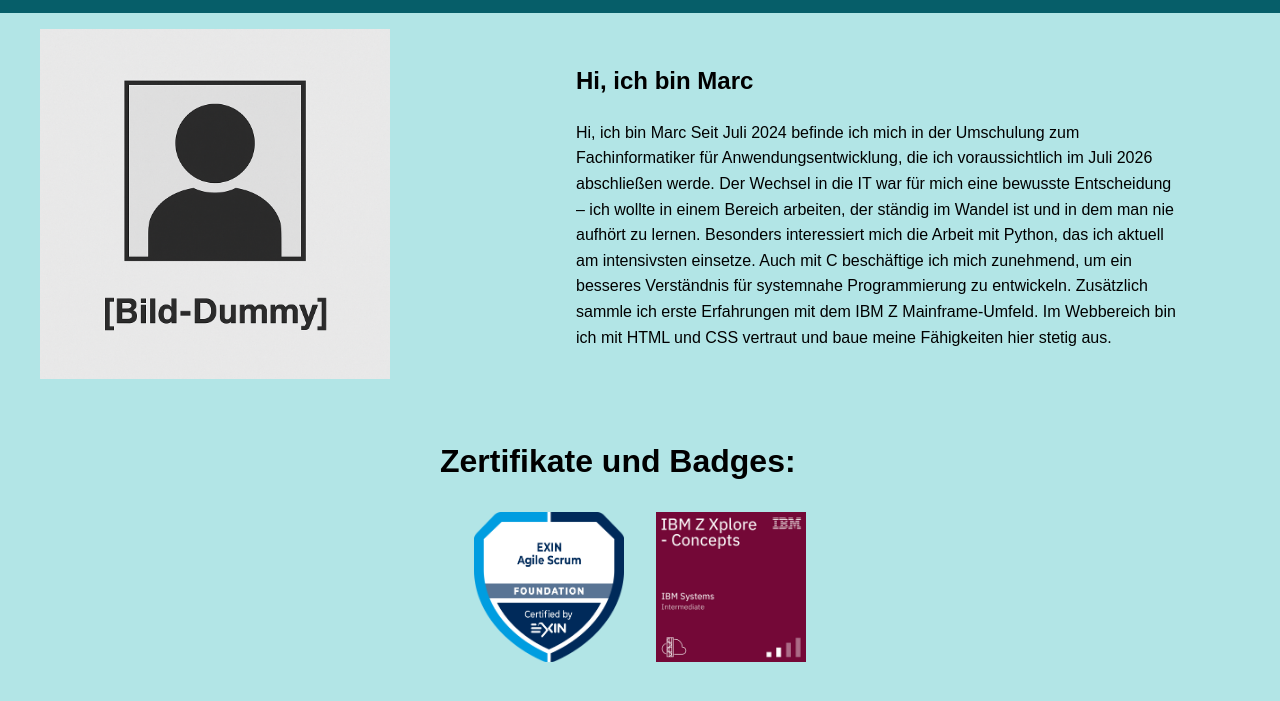
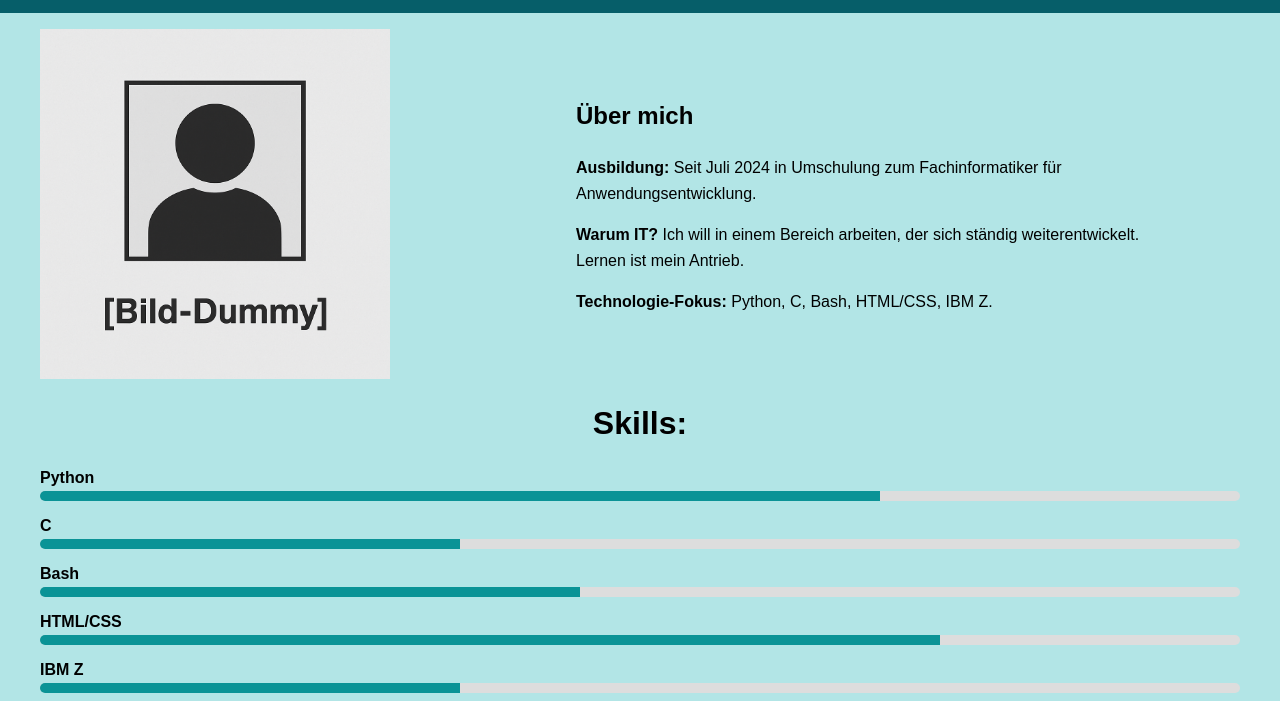
Before and after one commit to MarcCark/GitHub-Homepage, a plain HTML site: page index.html in a window 1280 px wide. Shown: the part 99-800 px from the top of the page. Drawn offline with Linux system fonts and the light colour scheme.

Commit message:
Skill Leiste hinzugefügt
Skill Leiste hinzugefügt und formatiert

```diff
--- a/css.css
+++ b/css.css
@@ -281,3 +281,57 @@ a[href^="mailto:"]:hover {
     font-size: large;
     line-height: 2;
 }
+
+/* Skill Leiste ########################################################################### */
+
+.skills-heading {
+    font-size:xx-large;
+    text-align: center;
+}
+
+.skill-item {
+  margin-bottom: 1rem;
+  cursor: pointer;
+}
+
+.skill-title {
+  font-weight: bold;
+  margin-bottom: 0.25rem;
+}
+
+.skill-bar {
+  background-color: #ddd;
+  height: 10px;
+  border-radius: 5px;
+  overflow: hidden;
+}
+
+.skill-level {
+  background-color: #0a9396;
+  height: 100%;
+  width: var(--target-width, 0%);
+  transition: width 1s ease-out;
+}
+
+.skills-details {
+  margin-top: 1rem;
+  opacity: 0;
+  transition: opacity 0.3s ease-in-out;
+}
+
+.skill-item.active .skill-desc {
+  font-style: italic;
+  color: #333;
+}
+
+.skill-desc {
+  max-height: 0;
+  overflow: hidden;
+  transition: max-height 0.3s ease;
+}
+
+.skill-item.active .skill-desc {
+  max-height: 200px; /* Passe den Wert ggf. an */
+  font-style: italic;
+  color: #333;
+}
--- a/index.html
+++ b/index.html
@@ -31,10 +31,23 @@
             <section class="hero">
                 <div class="hero-image"><img src="./pictures/dummypicture.png" alt="a picture of myself"></div>
                 <div class="hero-text">
-                    <h2>Hi, ich bin Marc</h2>
-                    <p>Hi, ich bin Marc
-Seit Juli 2024 befinde ich mich in der Umschulung zum Fachinformatiker für Anwendungsentwicklung, die ich voraussichtlich im Juli 2026 abschließen werde. Der Wechsel in die IT war für mich eine bewusste Entscheidung – ich wollte in einem Bereich arbeiten, der ständig im Wandel ist und in dem man nie aufhört zu lernen.
-Besonders interessiert mich die Arbeit mit Python, das ich aktuell am intensivsten einsetze. Auch mit C beschäftige ich mich zunehmend, um ein besseres Verständnis für systemnahe Programmierung zu entwickeln. Zusätzlich sammle ich erste Erfahrungen mit dem IBM Z Mainframe-Umfeld. Im Webbereich bin ich mit HTML und CSS vertraut und baue meine Fähigkeiten hier stetig aus.</p>
+                    <section class="about-me">
+                        <h2>Über mich</h2>
+                        <p><strong>Ausbildung:</strong> Seit Juli 2024 in Umschulung zum Fachinformatiker für Anwendungsentwicklung.</p>
+                        <p><strong>Warum IT?</strong> Ich will in einem Bereich arbeiten, der sich ständig weiterentwickelt. Lernen ist mein Antrieb.</p>
+                        <p><strong>Technologie-Fokus:</strong> Python, C, Bash, HTML/CSS, IBM Z.</p>
+                    </section>
+                </div>
+            </section>
+        </div>
+
+        <div class="container">
+            <section class="skills">
+                <h2 class="skills-heading">Skills:</h2>
+                <div class="skills-chart">
+                    <div class="skills-list">
+                    <!-- Skills werden per JavaScript generiert -->
+                    </div>
                 </div>
             </section>
         </div>
@@ -50,6 +63,12 @@ Besonders interessiert mich die Arbeit mit Python, das ich aktuell am intensivst
                 </div>
             </div>
         </div>
+
+
+
+
+
+
     </main>
 
     <footer>
@@ -59,5 +78,7 @@ Besonders interessiert mich die Arbeit mit Python, das ich aktuell am intensivst
         </div>
     </footer>
 
+
+    <script src="js.js"></script>
 </body>
 </html>
--- /dev/null
+++ b/js.js
@@ -0,0 +1,129 @@
+
+document.querySelectorAll('.dropdown-toggle').forEach(btn => {
+    btn.addEventListener('click', () => {
+    const dropdown = btn.parentElement;
+    dropdown.classList.toggle('show');
+    });
+});
+
+// Optional: Dropdown schließt, wenn man woanders klickt
+window.addEventListener('click', function(e) {
+    document.querySelectorAll('.dropdown').forEach(dropdown => {
+    if (!dropdown.contains(e.target)) {
+        dropdown.classList.remove('show');
+    }
+    });
+});
+
+
+// Skill Leiste
+
+const skills = [
+        {
+            name: "Python",
+            level: 70,
+            desc: "Solide Kenntnisse in Python: Datenverarbeitung, Dateizugriff, Fehlerbehandlung und Arbeiten mit Listen, Dictionaries & Co. Grundverständnis der objektorientierten Programmierung (Klassen, Objekte, Vererbung) vorhanden."
+        },
+        {
+            name: "C",
+            level: 35,
+            desc: "Variablen, Kontrollstrukturen, Funktionen, Arrays und Zeiger sind bekannt. Erste kleinere Projekte umgesetzt, grundlegendes Verständnis von Speicher und einfachen Strukturen vorhanden."
+        },
+        {
+            name: "Bash",
+            level: 45,
+            desc: "Vertraut mit typischen Shell-Befehlen, einfachen Skripten, Variablen und Kontrollstrukturen. Erste kleine Projekte umgesetzt, Fokus auf Automatisierung einfacher Aufgaben."
+        },
+        {
+            name: "HTML/CSS",
+            level: 75,
+            desc: "Solide Kenntnisse in HTML & CSS: Semantischer Aufbau, Flexbox, Media Queries und sauberes Responsive Design sind vorhanden. Erste Projekte umgesetzt, gutes Verständnis für Layout, Struktur und Stiltrennung."
+        },
+        {
+            name: "IBM Z",
+            level: 35,
+            desc: "Grundkenntnisse in IBM Z: Vertraut mit z/OS, TSO, ISPF und grundlegender JCL durch das IBM Z Xplore Concept Badge. Erste praktische Erfahrungen im Umgang mit Mainframe-Werkzeugen und Jobsteuerung gesammelt."
+        }
+    ];
+
+    const skillsList = document.querySelector('.skills-list');
+    const skillDetails = document.querySelector('.skills-details');
+    let activeSkill = null;
+
+    function createSkillTree() {
+        skillsList.innerHTML = '';
+        skills.forEach(skill => {
+            const skillElement = document.createElement('div');
+            skillElement.className = 'skill-item';
+            skillElement.innerHTML = `
+<div class="skill-title">${skill.name}</div>
+<div class="skill-bar">
+<div class="skill-level" style="--target-width: ${skill.level}%"></div>
+</div>
+<div class="skill-desc">${skill.desc}</div>
+            `;
+
+            skillElement.addEventListener('click', () => {
+                if (activeSkill) {
+                    activeSkill.classList.remove('active');
+                }
+                if (activeSkill === skillElement) {
+                    activeSkill = null;
+                    skillDetails.style.opacity = '0';
+                    setTimeout(() => {
+                        skillDetails.innerHTML = '';
+                    }, 200);
+                } else {
+                    skillElement.classList.add('active');
+                    activeSkill = skillElement;
+                    skillDetails.style.opacity = '0';
+                    setTimeout(() => {
+                        skillDetails.innerHTML = `
+<h3>${skill.name}</h3>
+<p>${skill.desc}</p>
+                        `;
+                        skillDetails.style.opacity = '1';
+                    }, 200);
+                }
+            });
+
+            skillsList.appendChild(skillElement);
+        });
+    }
+
+    function animateSkillBars() {
+        const bars = skillsList.querySelectorAll('.skill-level');
+        bars.forEach((bar, index) => {
+            bar.style.animation = 'none';
+            void bar.offsetWidth;
+            bar.style.animation = `fillBar 1.5s ease-out forwards`;
+            bar.style.animationDelay = `${index * 0.1}s`;
+        });
+    }
+
+
+    createSkillTree();
+
+
+    const observer = new IntersectionObserver((entries) => {
+        entries.forEach(entry => {
+            if (entry.isIntersecting) {
+                animateSkillBars();
+            }
+        });
+    }, { threshold: 0.3 });
+
+    observer.observe(skillsList);
+
+
+    document.querySelectorAll('a[href^="#"]').forEach(anchor => {
+        anchor.addEventListener('click', function (e) {
+            e.preventDefault();
+            const target = document.querySelector(this.getAttribute('href'));
+            if (target) {
+                target.scrollIntoView({
+                    behavior: 'smooth'
+                });
+            }
+        });
+    });
```
Also changed, not shown: project.html (+1 -26 lines).
